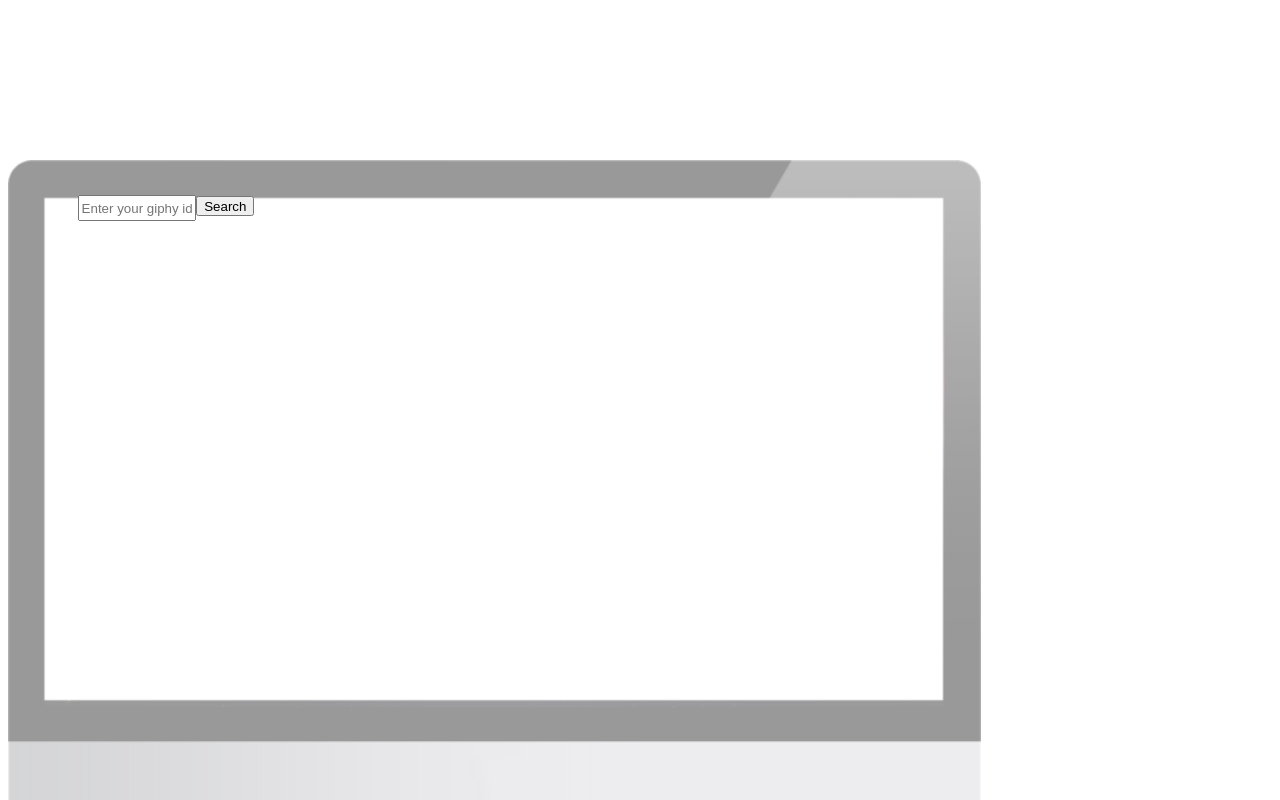
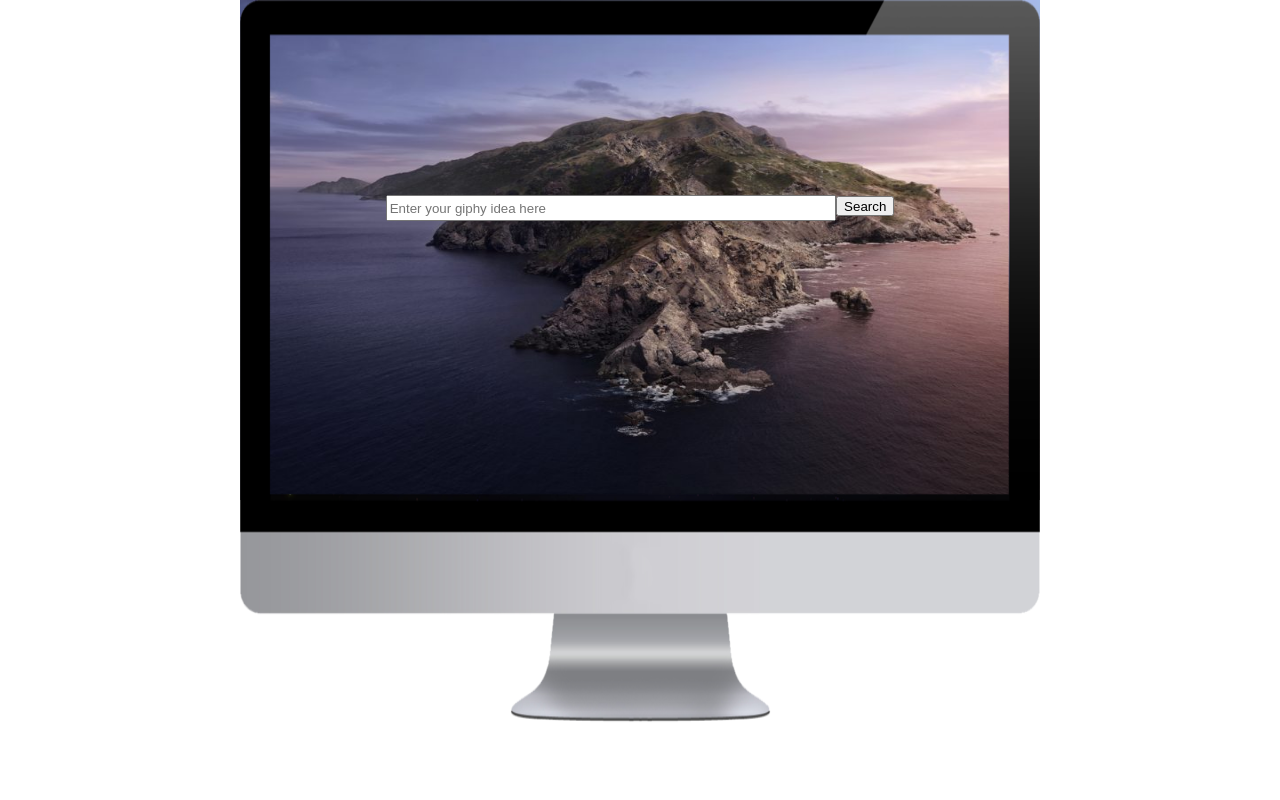
Before and after one commit to MaddyM0/Giphy-Generator, a plain HTML site: page index.html in a window 1280 px wide. Drawn offline with nearby package versions, Linux system fonts and the light colour scheme.

Commit message:
Updated Background added positions

```diff
--- a/css/style.css
+++ b/css/style.css
@@ -1,17 +1,10 @@
-
 #textBoxId {
-    /* margin: 30px 500px 300px 30px; */
     margin-top: 35px;
     width: 35%;
     height: 20px;
     z-index: 100;
-    /* margin-left: auto; */
-    /* margin-right: auto; */
-    /* position: absolute; */
 }
 #submitBoxId {
-    /* margin: 30px 400px 1000px 300px; */
-    /* position: absolute; */
     margin-top: 30px;
     height: 20px;
     z-index: 100;
@@ -21,70 +14,65 @@
     align-items: center;
     margin-top: 10rem;
     justify-content: center;
-    /* margin-left: auto; */
-    /* margin-right: auto; */
-    /* width: 100%; */
-    /* width: 75%; */
-    /* z-index: 100; */
 }
 
-#computerScreen {
-    background-image: url("../Computertransparent2.png");
-    background-repeat: no-repeat;
-    background-size: contain;
-    z-index: 50;
-    position: fixed;
-    height: 100%;
-    width: 100%;
-    text-align: center;
-    /* opacity: 0.4; */
+#computerScreenCntr {
+    /* background-color:  */
+    /* z-index: 50: */
+    position: absolute;
+    top: 0;
+    bottom: 0;
+    left: 0;
+    right: 0;
     display: flex;
-    opacity: 0.4;
+    justify-content: space-around;
 }
+#catalinaCntr {
+    /* background-color:  */
+    /* z-index: 50: */
+    position: absolute;
+    top: 0;
+    bottom: 300px;
+    left: 0;
+    right: 0;
+    display: flex;
+    justify-content: space-around;
+}
+
+
 #gifsCntr {
-    /* z-index: 49; */
-    z-index: 0;
-    top: 15px;
-    left: 15px;
-    height: 60%;
-    /* overflow: hidden; */
-    position: fixed;
-    /* flex-direction: row; */
     width: 100%;
     display: flex;
-    flex-direction: row;
-    /* flex-wrap: wrap; */
+    position: absolute;
+    left: 0;
+    right: 0;
+    top: 30px;
+    bottom: 150px;
+    display: flex;
+    justify-content: space-around;
 }
-/* .root {
-    /* text-align: center; */
-    /* z-index: -1; */
-    /* position: absolute; */
-    /* height: 100%;
-    width: 100%;
-} */
 
 /* parent element of .video is .gifs */
 .gifs {
-    margin: 150px 100px 100px 0;
-    z-index: -1;
-    position: absolute;
-    height: 30%;
-    width: 30%;
+    max-height: 425px;
+    max-width: 750px;
+    min-width: 100px;
+    min-height: 100px;
 }
 .video {
-    height: 250%;
-    width: 250%;
     z-index: -1;
-    position: absolute;
 }
-    /* p {
-    font-size: 30px;
-    text-align: center;
-    padding-bottom: 2px;
-}  */
 
-@media only screen and (min-width:500px){
+
+#computerImg {
+    z-index: 50;
+}
+
+#catalinaImg {
+    z-index: -10;
+}
+/* @media only screen and (min-width:500px){
     form {
      width: 25%;
 }
-}
+} */
--- a/index.html
+++ b/index.html
@@ -10,12 +10,17 @@
 </head>
 <body>
     <div class="root">
-        <div id="computerScreen"></div>
-            <form class="flexCntr">
-                <input id="textBoxId" type="text" placeholder="Enter your giphy idea here"/>
-                <input id="submitBoxId" type="submit" value="Search"/>
-            </form>
+        <div id="computerScreenCntr" >
+            <img id="computerImg" src="./Computertransparent2.png" width="800px" height="732px" />
             <div id="gifsCntr"></div>
         </div>
+        <div id="catalinaCntr">
+            <img id="catalinaImg" src="./CatalinaBkg.jpg" width="800px" height="500px" />
+        </div>
+        <form class="flexCntr">
+            <input id="textBoxId" type="text" placeholder="Enter your giphy idea here"/>
+            <input id="submitBoxId" type="submit" value="Search"/>
+        </form>
+    </div>
 </body>
 </html>
```
Also changed, not shown: CatalinaBkg.jpg (added), 1 other file.
